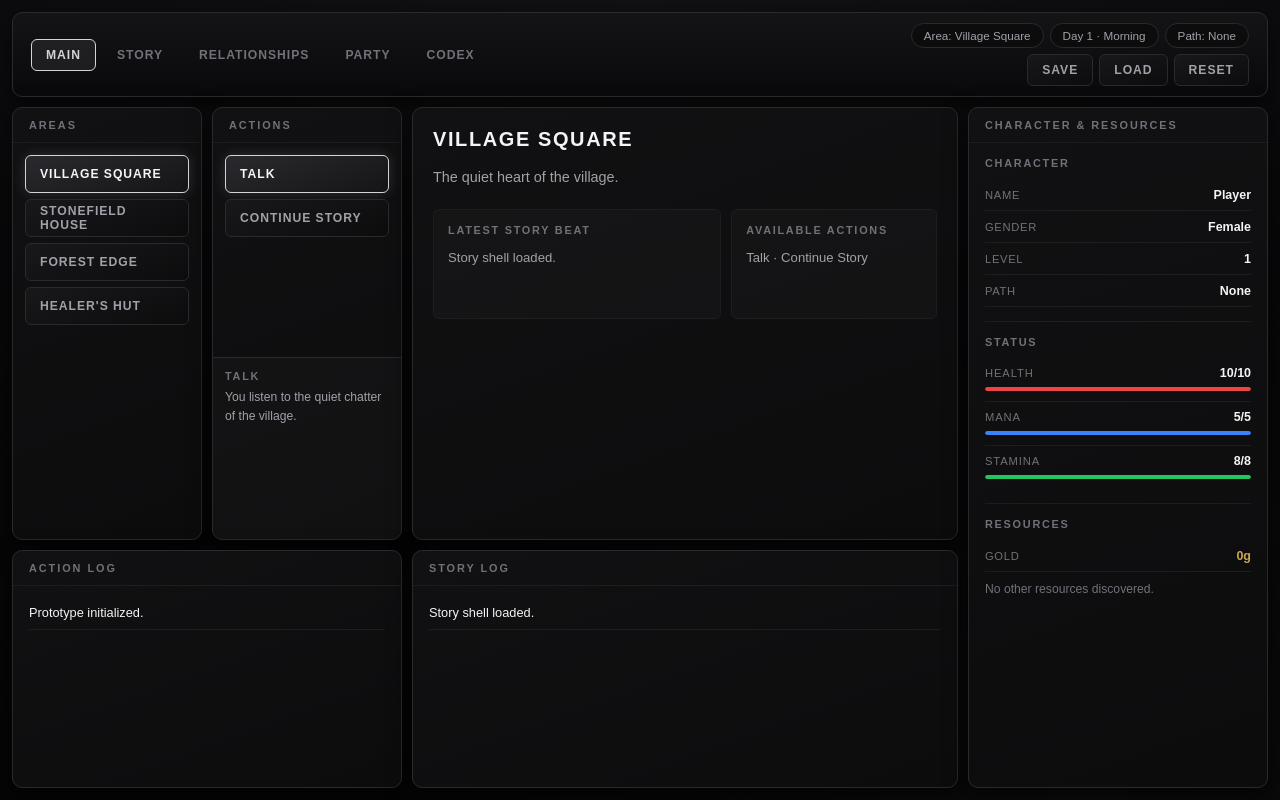
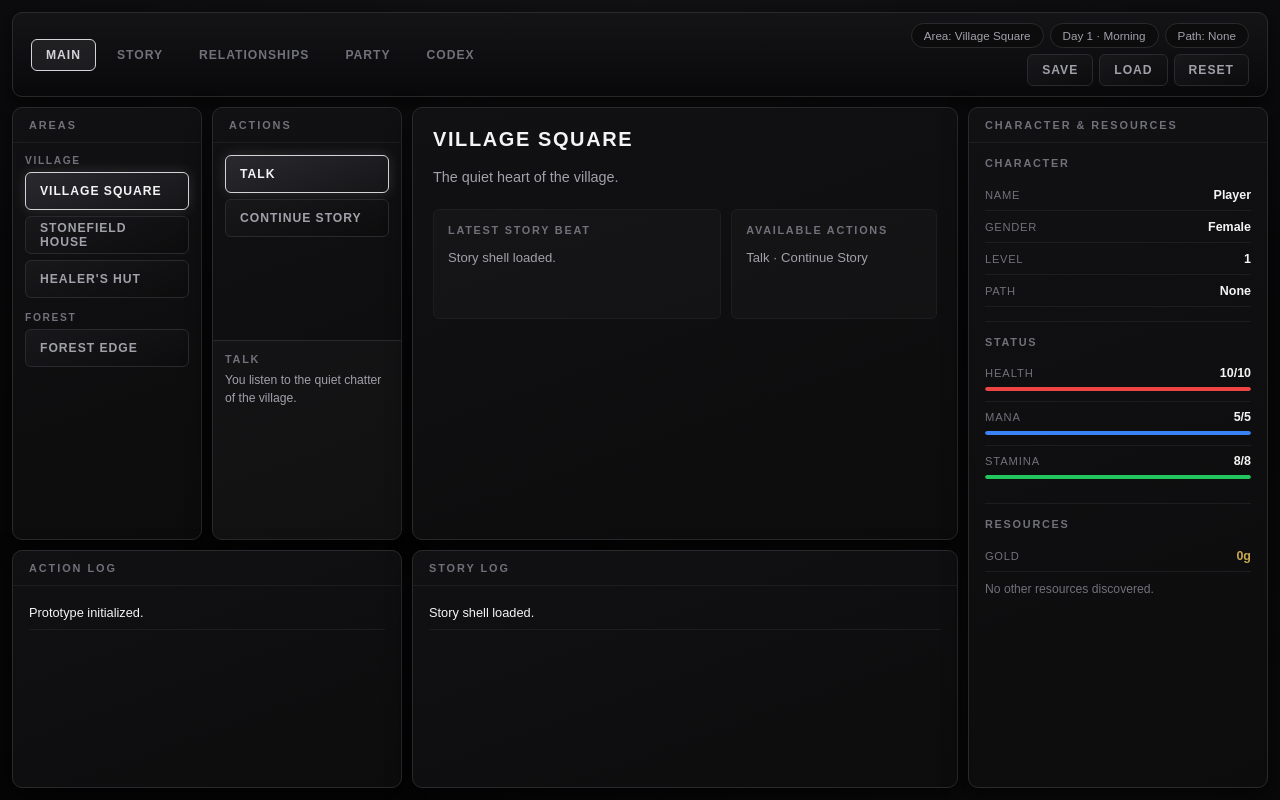
Before and after one commit to npaibay/new-untitled-game, a React (Vite) app: page / in a window 1280 px wide. Built offline with nearby package versions, Linux system fonts and the light colour scheme.

Commit message:
Add area categories

```diff
--- a/src/App.jsx
+++ b/src/App.jsx
@@ -11,7 +11,7 @@ import {
   getAvailableActions,
   getAreaById,
   getAreaLabel,
-  getDiscoveredAreas,
+  getDiscoveredAreaGroups,
   getDiscoveredResources,
 } from "./engine/selectors";
 import {
@@ -36,7 +36,7 @@ function App() {
 
   const currentArea = getAreaById(areas, player.area);
   const currentAreaLabel = getAreaLabel(areas, player.area);
-  const discoveredAreas = getDiscoveredAreas(areas, unlocks);
+  const discoveredAreaGroups = getDiscoveredAreaGroups(areas, unlocks);
   const availableActions = getAvailableActions(actions, player.area, unlocks);
   const discoveredResources = getDiscoveredResources(resources);
 
@@ -196,8 +196,13 @@ function App() {
         <section className="main-column">
           <div className="play-row">
             <Panel title="Areas">
-              <div className="button-list">
-                {discoveredAreas.map((area) => (
+              <div className="area-group-list">
+                {discoveredAreaGroups.map((group) => (
+                  <div key={group.category} className="area-group">
+                    <h3>{group.category}</h3>
+
+                    <div className="button-list area-button-list">
+                      {group.areas.map((area) => (
                         <button
                           key={area.id}
                           type="button"
@@ -206,6 +211,9 @@ function App() {
                         >
                           {area.label}
                         </button>
+                      ))}
+                    </div>
+                  </div>
                 ))}
               </div>
             </Panel>
@@ -585,7 +593,7 @@ function formatSlotDate(savedAt) {
 
 function Panel({ title, children, className = "" }) {
   return (
-    <section className={'panel ${className}'}>
+    <section className={`panel ${className}`}>
       <div className="panel-header">
         <h2>{title}</h2>
       </div>
--- a/src/data/areas.js
+++ b/src/data/areas.js
@@ -2,6 +2,7 @@ export const areas = [
   {
     id: "village_square",
     label: "Village Square",
+    category: "Village",
     description: "The quiet heart of the village.",
     discovered: true,
   },
@@ -9,29 +10,33 @@ export const areas = [
   {
     id: "stonefield_house",
     label: "Stonefield House",
+    category: "Village",
     description: "The small home where your new life begins.",
+    discovered: true,
+  },
+
+  {
+    id: "healers_hut",
+    label: "Healer's Hut",
+    category: "Village",
+    description: "A warm hut filled with herbs, remedies, and gentle care.",
     discovered: true,
   },
 
   {
     id: "forest_edge",
     label: "Forest Edge",
+    category: "Forest",
     description: "A calm but mysterious path leading toward the woods.",
     discovered: true,
   },
 
   {
-    id: "healers_hut",
-    label: "Healer's Hut",
-    description: "A warm hut filled with herbs, remedies, and gentle care.",
-    discovered: true,
-  },
-
-  {
-  id: "forest_trail",
-  label: "Forest Trail",
-  description:
-    "A narrow path deeper into the woods. The air feels cooler here, and the village begins to feel distant.",
-  discovered: false,
+    id: "forest_trail",
+    label: "Forest Trail",
+    category: "Forest",
+    description:
+      "A narrow path deeper into the woods. The air feels cooler here, and the village begins to feel distant.",
+    discovered: false,
   },
 ];
--- a/src/engine/selectors.js
+++ b/src/engine/selectors.js
@@ -10,6 +10,26 @@ export function getDiscoveredAreas(areas, unlocks) {
 
     return Boolean(unlocks?.areas?.[area.id]);
   });
+}
+
+export function getDiscoveredAreaGroups(areas, unlocks) {
+  const discoveredAreas = getDiscoveredAreas(areas, unlocks);
+  const groups = {};
+
+  discoveredAreas.forEach((area) => {
+    const category = area.category || "Other";
+
+    if (!groups[category]) {
+      groups[category] = [];
+    }
+
+    groups[category].push(area);
+  });
+
+  return Object.entries(groups).map(([category, areas]) => ({
+    category,
+    areas,
+  }));
 }
 
 export function getAvailableActions(actions, currentAreaId, unlocks) {
--- a/src/index.css
+++ b/src/index.css
@@ -209,6 +209,34 @@ button.primary {
   display: flex;
   justify-content: flex-start;
   align-items: center;
+}
+
+/* ─── Area groups ───────────────────────────────────────── */
+
+.area-group-list {
+  min-height: 0;
+  overflow-y: auto;
+  padding: 12px;
+  display: grid;
+  gap: 14px;
+  align-content: start;
+}
+
+.area-group {
+  display: grid;
+  gap: 6px;
+}
+
+.area-group h3 {
+  margin: 0;
+  color: var(--text-muted);
+  font-size: 0.64rem;
+  letter-spacing: 0.16em;
+  text-transform: uppercase;
+}
+
+.area-button-list {
+  padding: 0;
 }
 
 /* ─── Scene panel ───────────────────────────────────────── */
@@ -515,7 +543,7 @@ button.primary {
   justify-content: flex-end;
 }
 
-/* ─── Action Details ────────────────────────────────────── */
+/* ─── Action details ────────────────────────────────────── */
 
 .actions-panel {
   display: grid;
```
Lines whose indentation alone changed are shown as unchanged.
